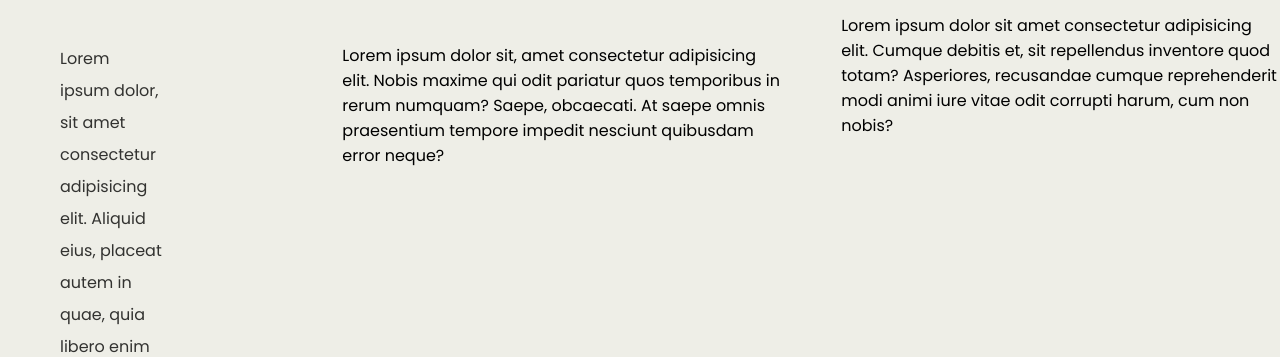
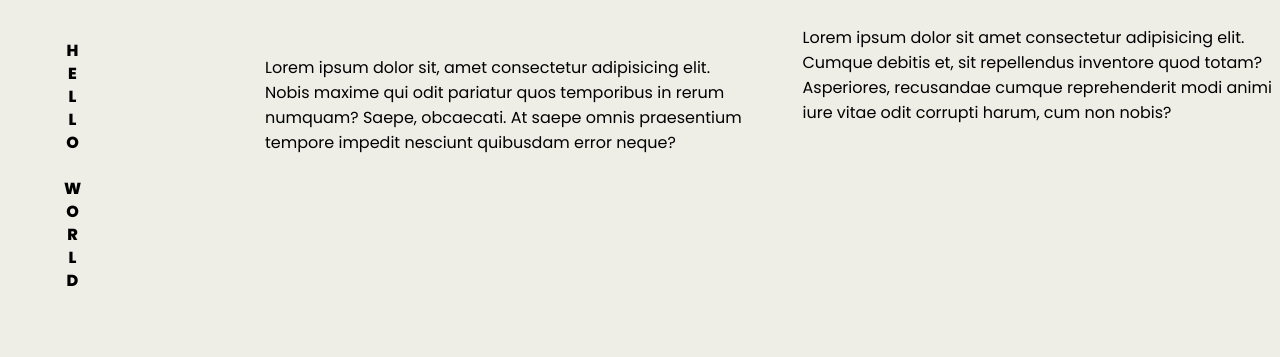
Before and after one commit to RhylynnWahl/resume, a plain HTML site: page index.html in a window 1280 px wide. Shown: the part 271-628 px from the top of the page. Drawn offline with Linux system fonts and the light colour scheme.

Commit message:
hello world

```diff
--- a/index.html
+++ b/index.html
@@ -34,7 +34,9 @@
 
                 <div class="panel left">
                     <!--LEFT-->
-                    <p>Lorem ipsum dolor, sit amet consectetur adipisicing elit. Aliquid eius, placeat autem in quae, quia libero enim obcaecati iure, earum dolorem porro accusamus dolor nostrum maxime itaque consequatur quam temporibus?</p>
+                    <div class="sideways-text">
+                       <b> HELLO WORLD</b>
+                    </div>
                 </div>
                 <div class="panel middle">
                     <!--MIDDLE-->
--- a/style.css
+++ b/style.css
@@ -50,6 +50,10 @@ main {
 .panel.left p {
     max-width: 420px;
     line-height: 2;
+}
+.sideways-text {
+    writing-mode: vertical-lr; /* Text flows vertically, lines progress left to right */
+    text-orientation: upright; /* Keeps characters upright (optional, for Latin scripts) */
 }
 
 /*MIDDLE */
```
